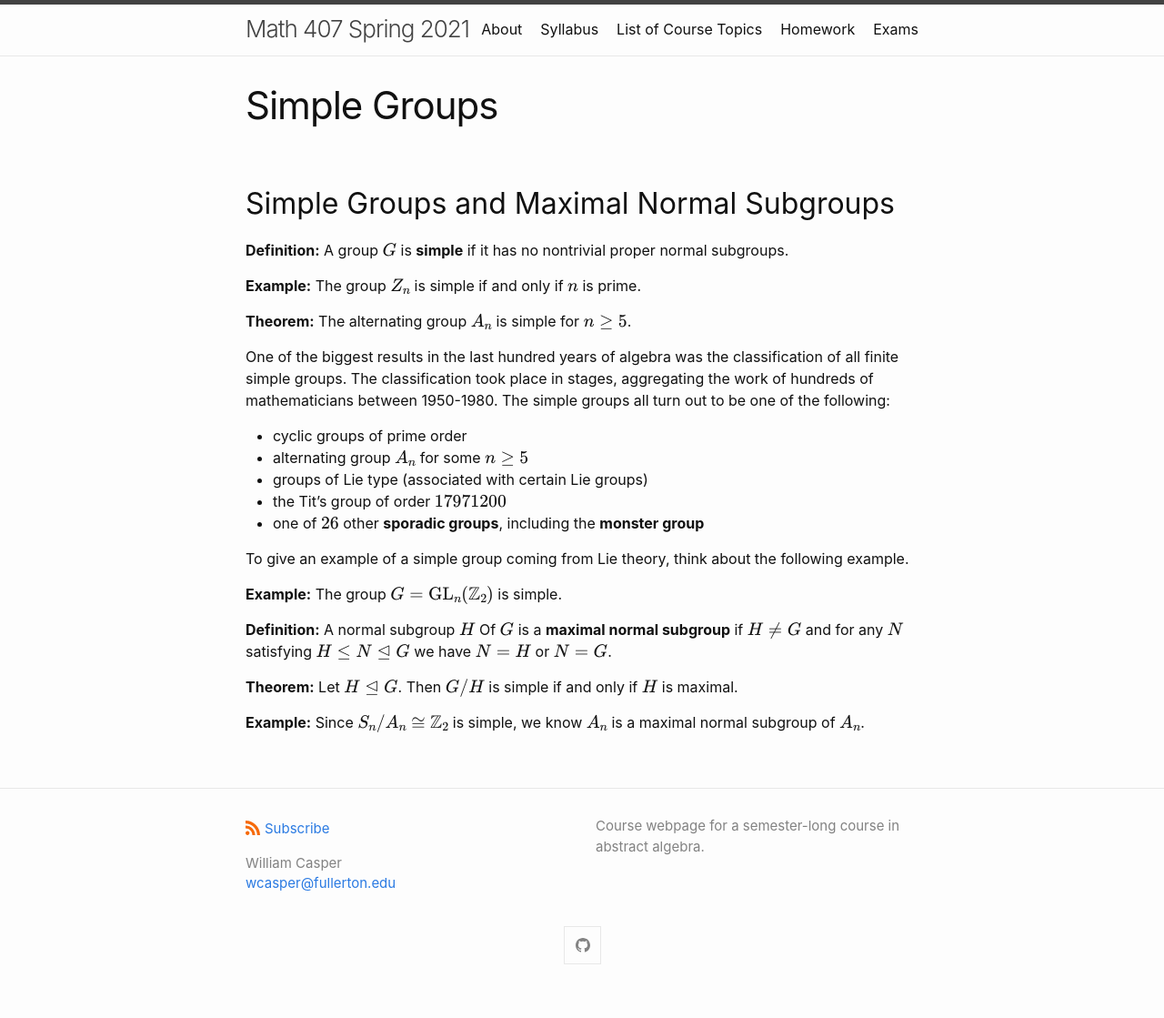
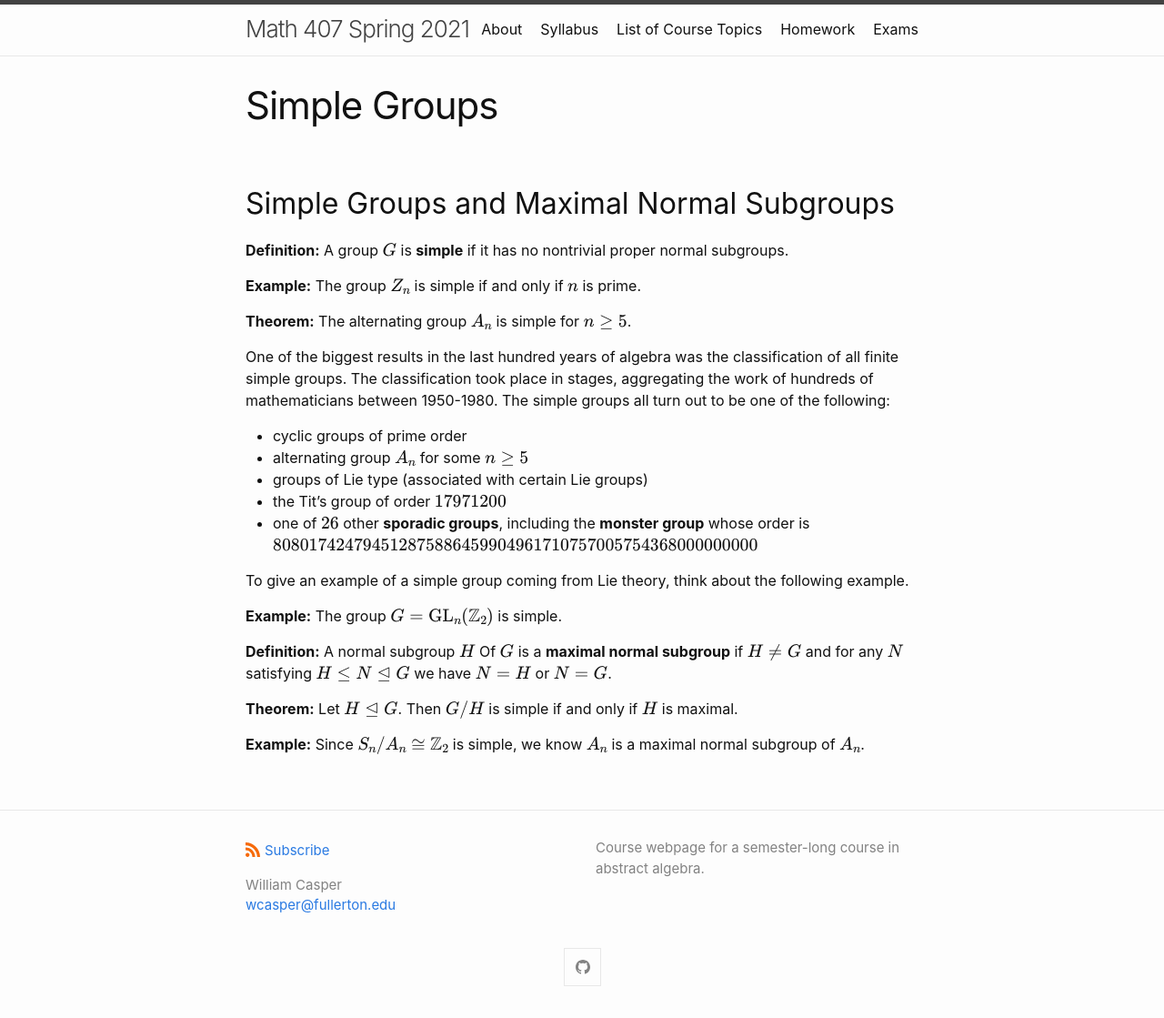
Before and after one commit to wcasper/math407spring2021, a Jekyll site: the page built from _topics/simple-groups.md, in a window 1280 px wide. Shown: the whole page at 91% size. Built offline with Jekyll 4.4.1, drawn with Linux system fonts in a browser that asks for light colours; before the commit the page ends 1095 px from its top, so only the background shows below that.

```diff
--- a/_topics/simple-groups.md
+++ b/_topics/simple-groups.md
@@ -17,7 +17,7 @@ One of the biggest results in the last hundred years of algebra was the classifi
 * alternating group $$A_n$$ for some $$n\geq 5$$
 * groups of Lie type (associated with certain Lie groups)
 * the Tit's group of order $$17971200$$
-* one of $$26$$ other **sporadic groups**, including the **monster group**
+* one of $$26$$ other **sporadic groups**, including the **monster group** whose order is $$808017424794512875886459904961710757005754368000000000$$
 
 To give an example of a simple group coming from Lie theory, think about the following example.
 
```
